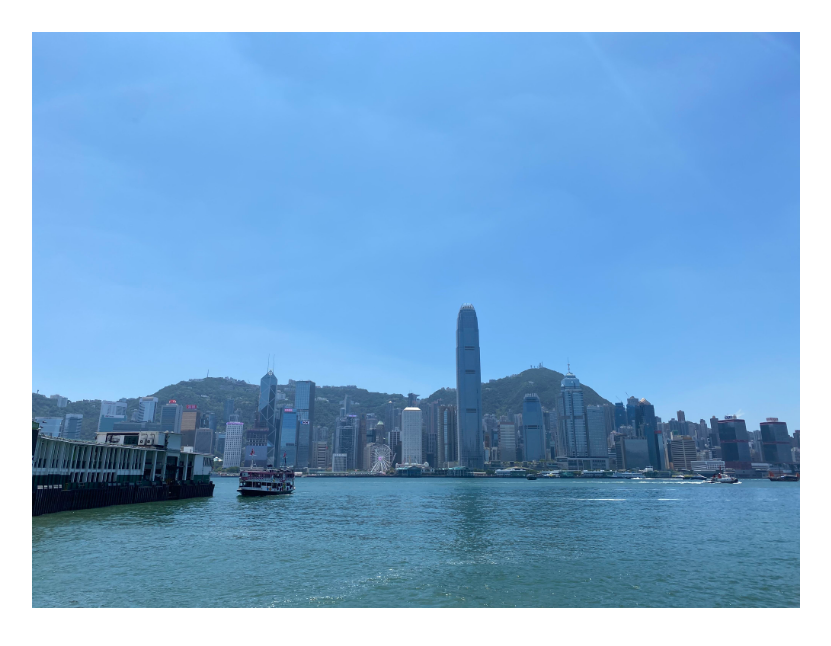
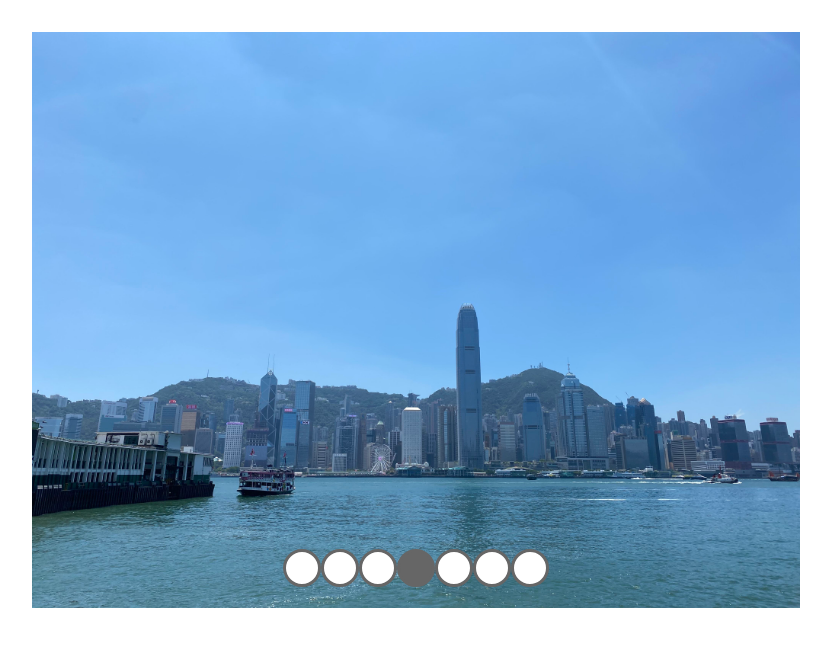
Before and after one commit to Zhouhao-Rui/Vue_common_tool, a Vue app in the folder UIComponents/: page / in a window 1280 px wide. Shown: the top 646 px of the page, without its empty margins (224-1055 px from the left). Built offline with nearby package versions, Linux system fonts and the light colour scheme.

Commit message:
Update dot cpn

```diff
--- a/UIComponents/packages/CarouselView/Carousel.vue
+++ b/UIComponents/packages/CarouselView/Carousel.vue
@@ -2,12 +2,18 @@
   <div class="carousel">
     <div class="inner">
       <slot></slot>
+      <Dot
+        :imgNum="imgNum"
+        :currentIndex="currentIndex"
+        @updateCurrentIndex="handleDotCurrentIndex"
+      />
     </div>
   </div>
 </template>
 
 <script>
 import { getCurrentScope, reactive, toRef } from "@vue/reactivity";
+import Dot from "./dot";
 import {
   onMounted,
   onBeforeUnmount,
@@ -33,13 +39,11 @@ export default {
       }
     };
 
-    let carouselInstance = null;
-    let imgNum = 0;
+    let carouselInstance = getCurrentInstance();
+    let imgNum = carouselInstance.slots.default()[0].children.length;
 
     onMounted(() => {
       // find the instance and slot
-      carouselInstance = getCurrentInstance();
-      imgNum = carouselInstance.slots.default()[0].children.length;
       autoPlay();
     });
 
@@ -68,8 +72,14 @@ export default {
     };
 
     const currentIndex = toRef(state, "currentIndex");
+
+    const handleDotCurrentIndex = (newIndex) => {
+      currentIndex.value = newIndex;
+    };
     return {
       currentIndex,
+      imgNum,
+      handleDotCurrentIndex,
     };
   },
   props: {
@@ -94,6 +104,10 @@ export default {
       default: true,
     },
   },
+  components: {
+    Dot,
+  },
+  emits: ["updateCurrentIndex"],
 };
 </script>
 
--- /dev/null
+++ b/UIComponents/packages/CarouselView/dot.vue
@@ -0,0 +1,59 @@
+<template>
+  <div class="dot-wrapper">
+    <div
+      :class="[
+        'dot-item',
+        props.currentIndex === index - 1 ? 'dot-item-active' : '',
+      ]"
+      v-for="index in props.imgNum"
+      @click="handleDotClick($event, index - 1)"
+    ></div>
+  </div>
+</template>
+
+<script setup>
+const props = defineProps({
+  imgNum: {
+    type: Number,
+    default: 0,
+  },
+  currentIndex: {
+    type: Number,
+    default: 0,
+  },
+});
+
+const emits = defineEmits(["updateCurrentIndex"]);
+
+const handleDotClick = (e, currentIndex) => {
+  emits("updateCurrentIndex", currentIndex);
+};
+</script>
+
+<style>
+.dot-wrapper {
+  position: absolute;
+  bottom: 0;
+  left: 50%;
+  transform: translateX(-50%);
+  display: flex;
+  align-items: center;
+  height: 5rem;
+  align-items: center;
+  justify-content: space-between;
+}
+.dot-item {
+  border: 3px solid #666;
+  border-radius: 50%;
+  background-color: #fff;
+  width: 2rem;
+  height: 2rem;
+}
+.dot-item-active {
+  background-color: #666;
+}
+.dot-item:hover {
+  background-color: #666;
+  cursor: pointer;
+}
+</style>
```
